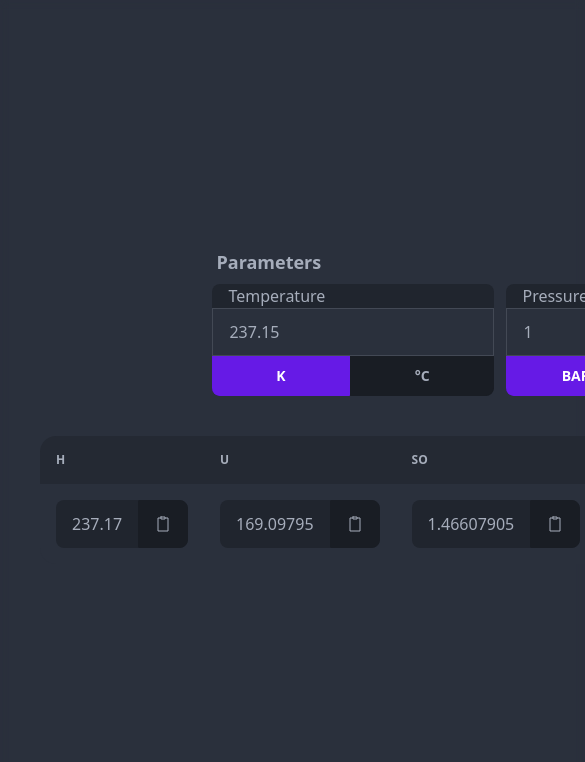
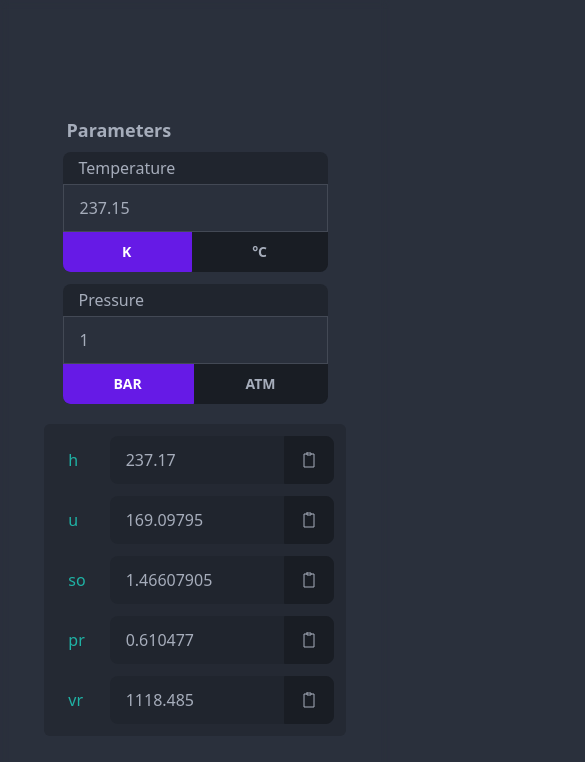
Before and after one commit to IsaacTay/moran, a SvelteKit app: page / in a window 390 px wide. Shown: the top 762 px of the page, 585 px wide, since content can reach past the window. Built offline with nearby package versions, Linux system fonts and the light colour scheme.

Commit message:
feat: :lipstick: reponsive layout for mobile devices

```diff
--- a/src/routes/+page.svelte
+++ b/src/routes/+page.svelte
@@ -106,6 +106,8 @@
 			answers = new_answers
 		}
 	}
+
+	const zip = (a, b) => a.map((k: string, i: number) => ({"name": k, "answer": b[i]}));
 </script>
 
 <svelte:head>
@@ -115,16 +117,16 @@
 
 <section class="grow hero">
 	<div class="flex grow h-full w-full justify-center items-center backdrop-blur-sm">
-		<div class="flex w-full p-10 rounded-3xl justify-center items-center flex-col">
-			<form on:submit|preventDefault={submit} class="form-control w-full max-w-xl">
+		<div class="flex w-full p-10 rounded-3xl justify-center items-center flex-col md:flex-row md:space-x-10 xl:flex-col space-y-5">
+			<form on:submit|preventDefault={submit} class="form-control w-fit">
 				<label class="label">
 					<span class="label-text text-lg"><strong>Parameters</strong></span>
 				</label>
-				<div class="flex flex-row space-x-3">
-					<div class="input-group input-group-vertical">
-						<span class="flex flex-row justify-start w-full">
+				<div class="flex flex-col space-y-3 xl:flex-row xl:space-x-3 xl:space-y-0">
+					<div class="input-group input-group-vertical w-full min-w-max">
+						<span class="flex flex-row justify-start py-1">
 							Temperature
-							<div class="{error ? "display": "hidden"} text-xs text-error mr-0 ml-auto">({MIN_TEMP} ≤ temp ≤ {MAX_TEMP})</div>
+							<div class="{error ? "visible": "invisible"} text-xs text-error mr-0 ml-auto">({MIN_TEMP} ≤ temp ≤ {MAX_TEMP})</div>
 						</span>
 						<input type="number" placeholder="Input temperature..." class="z-10 input input-bordered w-full {error ? "input-error" : ""} " bind:value={temp} />
 						<span class="btn-group btn-group-horizontal w-full p-0 -mt-2 overflow-clip">
@@ -132,8 +134,8 @@
 							<input type="radio" class="btn grow pt-2" on:change={kelvin_trigger} name="temp" data-title="°C" value={false} bind:group={use_kelvin} />
 						</span>
 					</div>
-					<div class="input-group input-group-vertical">
-						<span>Pressure</span>
+					<div class="input-group input-group-vertical w-full min-w-max">
+						<span class="py-1">Pressure</span>
 						<input type="number" placeholder="1" class="z-10 input input-bordered w-full {error ? "input-error" : ""} " bind:value={pressure} />
 						<span class="btn-group btn-group-horizontal w-full p-0 -mt-2 overflow-clip">
 							<input type="radio" class="btn grow pt-2" name="pressure" data-title="bar" bind:group={use_bar} value={true} />
@@ -142,20 +144,14 @@
 					</div>
 				</div>
 			</form>
-			<span class="py-10">
-			<table class="table w-full">
-				<!-- head -->
-				<thead>
-				<tr>
+			<div class="grid grid-flow-col grid-rows-5 items-center xl:grid-flow-row xl:grid-cols-5 xl:grid-rows-2 gap-3 p-3 rounded-md bg-base-200">
 				{#each header as name}
-						<th>{name}</th>
+					<div class="p-3 w-full h-full text-accent">
+						{name}
+					</div>
 				{/each}
-				</tr>
-				</thead>
-				<tbody>
-				<tr>
 				{#each answers as answer}
-						<td class="w-56">
+					<div class="w-56">
 						<div class="input-group">
 							<span class="w-full">{Number(answer.toPrecision(10))}</span>
 							<button on:click={() => navigator.clipboard.writeText(Number(answer.toPrecision(10)).toString())} class="{false ? "tooltip tooltip-bottom": ""} btn" data-tip="Copied!">
@@ -164,10 +160,9 @@
 								</svg>
 							</button>
 						</div>
-						</td>
+					</div>
 				{/each}
-				</tr>
-			</table>
+			</div>
 		</div>
 	</div>
 	<div class="flex grow h-full items-end">
```
Also changed, not shown: 17 other files (tests, documents, lock files or other folders). Lines whose indentation alone changed are shown as unchanged.
